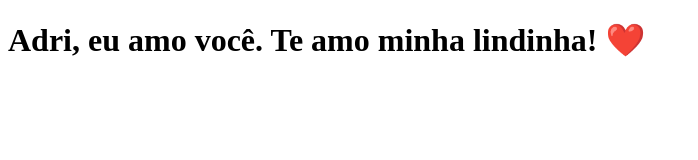
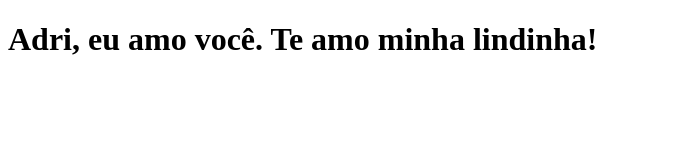
Before and after one commit to cleverson-vieira/clone-tabnews, a Next.js app: page / in a window 1280 px wide. Shown: the top 160 px of the page, without its empty margins (0-698 px from the left). Built offline with nearby package versions, Linux system fonts and the light colour scheme.

Commit message:
Atualiza index.js

```diff
--- a/pages/index.js
+++ b/pages/index.js
@@ -1,5 +1,5 @@
 function Home() {
-    return <h1>Adri, eu amo você. Te amo minha lindinha! ❤️</h1>;
+    return <h1>Adri, eu amo você. Te amo minha lindinha!</h1>;
 }
 
 export default Home;
```
